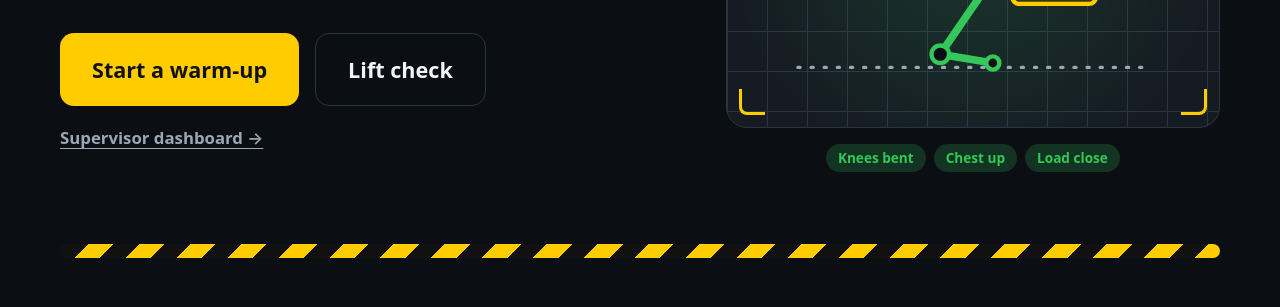
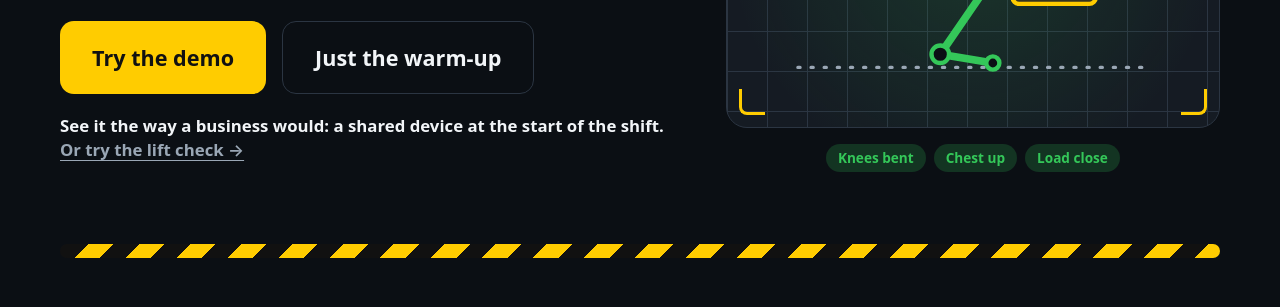
Before and after one commit to iyassh/liftsafe, a website: page index.html in a window 1280 px wide. Shown: the part 493-800 px from the top of the page. Drawn offline with Linux system fonts and the light colour scheme.

Commit message:
Landing page leads into the kiosk demo

```diff
--- a/index.html
+++ b/index.html
@@ -27,10 +27,10 @@
           <h1>Lift right. <span class="hero-accent">Every time.</span></h1>
           <p class="hero-sub">LiftSafe turns any camera into a movement coach. Workers warm up and practise safe technique before every shift, and the employer gets proof it happened.</p>
           <div class="hero-actions">
-            <a class="btn btn-big" href="warmup.html">Start a warm-up</a>
-            <a class="btn btn-ghost btn-big" href="check.html">Lift check</a>
+            <a class="btn btn-big" href="app.html">Try the demo</a>
+            <a class="btn btn-ghost btn-big" href="warmup.html">Just the warm-up</a>
           </div>
-          <p class="hero-more"><a href="dashboard.html">Supervisor dashboard →</a></p>
+          <p class="hero-more">See it the way a business would: a shared device at the start of the shift. <a href="check.html">Or try the lift check →</a></p>
         </div>
 
         <figure class="hero-figure">
```
